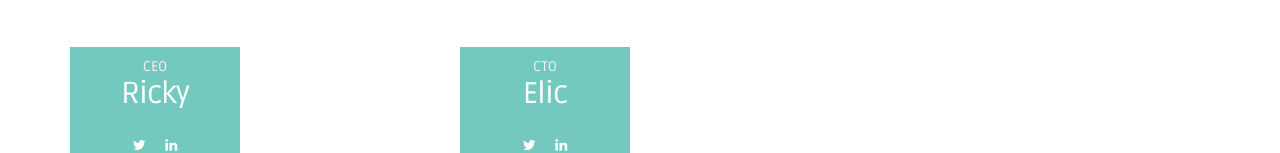
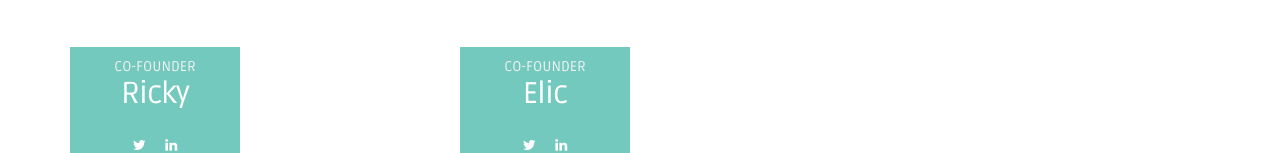
Before and after one commit to LiteracySchools/LiteracySchools.github.io, a plain HTML site: page index.html in a window 1280 px wide. Shown: the part 1823-1976 px from the top of the page. Drawn offline with nearby package versions, Linux system fonts and the light colour scheme; some packages are replaced by stand-ins of ours.

Commit message:
Changing titles to Co-founders

```diff
--- a/index.html
+++ b/index.html
@@ -363,7 +363,7 @@
                     <div class="members">
                         <!--<img src="assets/img/team/gianni.png" alt="">-->
                         <div class="team-info">
-                            <div class="subhead">CEO</div>
+                            <div class="subhead">Co-founder</div>
                             <h2 class="team-name">Ricky</h2>
                             <p class="team-description">
                                 <a href="https://twitter.com/rngadam" target="_blank"><i class="fa fa-twitter"></i></a>
@@ -377,7 +377,7 @@
                     <div class="members">
                         <!--<img src="assets/img/team/rebecca.png" alt="">-->
                         <div class="team-info">
-                            <div class="subhead">CTO</div>
+                            <div class="subhead">Co-founder</div>
                             <h2 class="team-name">Elic</h2>
                             <p class="team-description">
                                 <a href="https://twitter.com/elicng" target="_blank"><i class="fa fa-twitter"></i></a>
```
